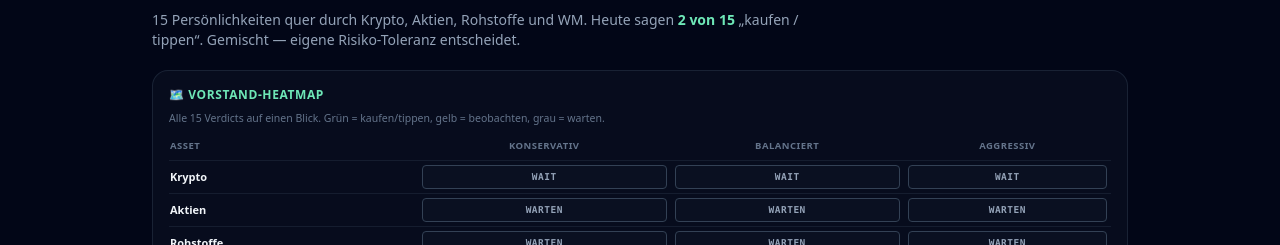
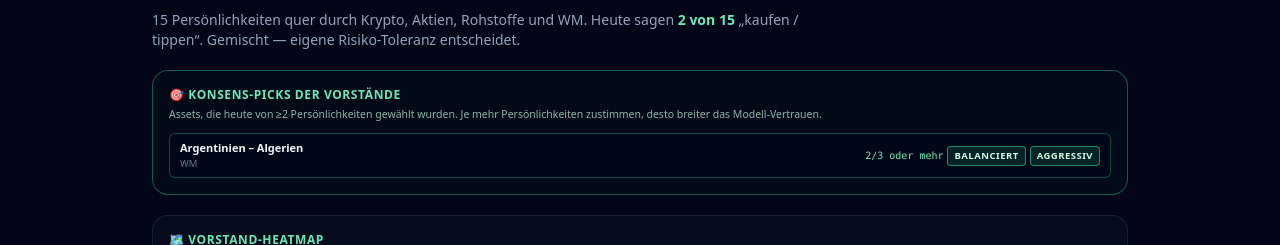
Before and after one commit to nnauroz-prog/trading-app, a Next.js app: page /agenten in a window 1280 px wide. Shown: the part 170-415 px from the top of the page. Built offline with nearby package versions, Linux system fonts and the light colour scheme; no server answers.

Commit message:
Welle 16601-16700: Persona-Konsens-Picks quer durch alle Vorstaende auf /agenten

```diff
--- a/app/agenten/page.tsx
+++ b/app/agenten/page.tsx
@@ -19,6 +19,7 @@ import { CommodityPersonaPanel } from '@/components/commodity-persona-panel';
 import { WmPersonaPanel } from '@/components/wm-persona-panel';
 import { FootballPersonaPanel } from '@/components/football-persona-panel';
 import { VorstandHeatmap } from '@/components/vorstand-heatmap';
+import { PersonaConsensusPicks, type PersonaPickEntry } from '@/components/persona-consensus-picks';
 
 export const dynamic = 'force-dynamic';
 export const revalidate = 600;
@@ -70,6 +71,51 @@ export default async function AgentenPage() {
           }
         </p>
       </header>
+
+      {(() => {
+        const allPicks: PersonaPickEntry[] = [];
+        for (const v of cryptoVerdicts) {
+          if (v.target) {
+            allPicks.push({
+              klass: 'Krypto', personaId: v.persona, personaName: v.name, verdict: v.verdict,
+              assetKey: v.target.symbol, assetLabel: v.target.symbol, href: `/assets/${v.target.symbol.toLowerCase()}`
+            });
+          }
+        }
+        for (const v of stockVerdicts) {
+          if (v.target) {
+            allPicks.push({
+              klass: 'Aktien', personaId: v.persona, personaName: v.name, verdict: v.verdict,
+              assetKey: v.target.symbol, assetLabel: v.target.name, href: `/aktien/${encodeURIComponent(v.target.symbol)}`
+            });
+          }
+        }
+        for (const v of commodityVerdicts) {
+          if (v.target) {
+            allPicks.push({
+              klass: 'Rohstoffe', personaId: v.persona, personaName: v.name, verdict: v.verdict,
+              assetKey: v.target.symbol, assetLabel: v.target.name, href: `/rohstoffe/${encodeURIComponent(v.target.symbol)}`
+            });
+          }
+        }
+        for (const v of wmVerdicts) {
+          if (v.target) {
+            allPicks.push({
+              klass: 'WM', personaId: v.persona, personaName: v.name, verdict: v.verdict,
+              assetKey: v.target.fixture.id, assetLabel: `${v.target.fixture.homeTeam} – ${v.target.fixture.awayTeam}`, href: `/wm/${encodeURIComponent(v.target.fixture.id)}`
+            });
+          }
+        }
+        for (const v of footballVerdicts) {
+          if (v.target) {
+            allPicks.push({
+              klass: 'Liga-Fußball', personaId: v.persona, personaName: v.name, verdict: v.verdict,
+              assetKey: v.target.fixture.id, assetLabel: `${v.target.fixture.homeTeam} – ${v.target.fixture.awayTeam}`, href: '/sport'
+            });
+          }
+        }
+        return <PersonaConsensusPicks entries={allPicks} />;
+      })()}
 
       <VorstandHeatmap
         cells={[
--- /dev/null
+++ b/components/persona-consensus-picks.tsx
@@ -0,0 +1,99 @@
+// Aggregiert über alle 15 Vorstands-Picks und zeigt jene Assets, die mehr als
+// eine Persönlichkeit als Top-Pick gewählt hat. Stärkstes Konsens-Signal —
+// wenn Konservativ UND Aggressiv das gleiche wählen, ist das selten.
+
+import Link from 'next/link';
+
+export interface PersonaPickEntry {
+  klass: 'Krypto' | 'Aktien' | 'Rohstoffe' | 'WM' | 'Liga-Fußball';
+  personaId: string;
+  personaName: string;
+  verdict: string;
+  assetKey: string;   // symbol oder eindeutige Fixture-ID
+  assetLabel: string; // Anzeige-Name
+  href: string;
+}
+
+interface ConsensusGroup {
+  assetKey: string;
+  assetLabel: string;
+  klass: string;
+  href: string;
+  picks: PersonaPickEntry[];
+}
+
+function tone(verdict: string): string {
+  if (verdict === 'KAUFEN' || verdict === 'BUY' || verdict === 'TIPPEN') {
+    return 'border-emerald-400/60 bg-emerald-500/15 text-emerald-100';
+  }
+  if (verdict === 'BEOBACHTEN') {
+    return 'border-amber-400/40 bg-amber-500/10 text-amber-100';
+  }
+  return 'border-slate-700 bg-slate-900/40 text-slate-300';
+}
+
+export function PersonaConsensusPicks({ entries }: { entries: PersonaPickEntry[] }) {
+  const groupMap = new Map<string, ConsensusGroup>();
+  for (const e of entries) {
+    const key = `${e.klass}::${e.assetKey}`;
+    const existing = groupMap.get(key);
+    if (existing) {
+      existing.picks.push(e);
+    } else {
+      groupMap.set(key, {
+        assetKey: e.assetKey,
+        assetLabel: e.assetLabel,
+        klass: e.klass,
+        href: e.href,
+        picks: [e]
+      });
+    }
+  }
+  const groups = [...groupMap.values()].filter((g) => g.picks.length >= 2);
+  groups.sort((a, b) => b.picks.length - a.picks.length);
+
+  if (groups.length === 0) {
+    return (
+      <section className="space-y-2 rounded-2xl border border-slate-800/80 bg-slate-900/40 p-4">
+        <h2 className="text-xs font-semibold uppercase tracking-wider text-emerald-300">🎯 Konsens-Picks der Vorstände</h2>
+        <p className="text-[11px] leading-snug text-slate-400">
+          Heute kein Asset, auf das mehrere Persönlichkeiten gleichzeitig zeigen. Wenn das auftritt, ist es ein starkes Signal.
+        </p>
+      </section>
+    );
+  }
+
+  return (
+    <section className="space-y-3 rounded-2xl border border-emerald-400/40 bg-emerald-950/15 p-4">
+      <div>
+        <h2 className="text-xs font-semibold uppercase tracking-wider text-emerald-300">🎯 Konsens-Picks der Vorstände</h2>
+        <p className="mt-1 text-[10.5px] leading-snug text-emerald-100/70">
+          Assets, die heute von ≥2 Persönlichkeiten gewählt wurden. Je mehr Persönlichkeiten zustimmen, desto breiter das Modell-Vertrauen.
+        </p>
+      </div>
+      <ul className="space-y-1.5">
+        {groups.map((g) => (
+          <li key={`${g.klass}::${g.assetKey}`}>
+            <Link
+              href={g.href}
+              className="grid grid-cols-[1fr_auto] items-center gap-2 rounded-md border border-emerald-400/30 bg-slate-950/40 px-2.5 py-1.5 text-[11px] transition hover:brightness-110"
+            >
+              <div>
+                <div className="font-semibold text-slate-100">{g.assetLabel}</div>
+                <div className="text-[9.5px] text-slate-500">{g.klass}</div>
+              </div>
+              <div className="flex flex-wrap items-center gap-1">
+                <span className="font-mono text-[10px] text-emerald-300">{g.picks.length}/3 oder mehr</span>
+                {g.picks.map((p) => (
+                  <span key={`${p.klass}-${p.personaId}`} className={`rounded border px-1.5 py-0.5 text-[9.5px] font-bold uppercase tracking-wider ${tone(p.verdict)}`}>
+                    {p.personaName}
+                  </span>
+                ))}
+              </div>
+            </Link>
+          </li>
+        ))}
+      </ul>
+    </section>
+  );
+}
--- a/next.config.ts
+++ b/next.config.ts
@@ -2,7 +2,7 @@ import type { NextConfig } from 'next';
 
 // Cache-bust marker: bump this when forcing Vercel to rebuild from scratch.
 // Last bumped: 2026-06-01 — Welle 58.
-const BUILD_MARKER = 'welle-16501-16600-persona-pick-strip-auf-aktien-rohstoff-detail';
+const BUILD_MARKER = 'welle-16601-16700-konsens-picks-quer-durch-alle-vorstaende';
 
 const nextConfig: NextConfig = {
   env: {
```
